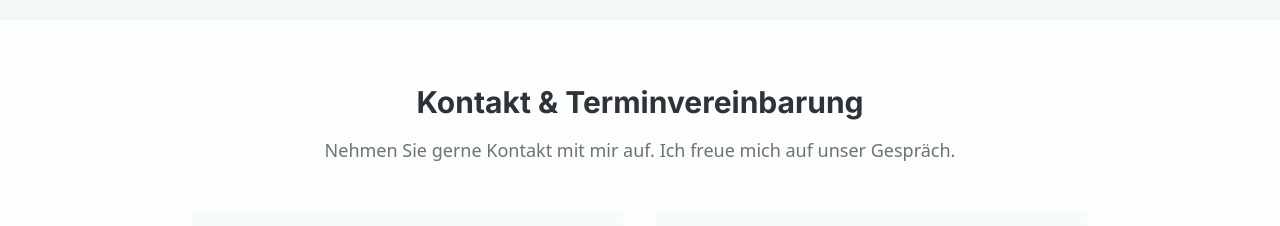
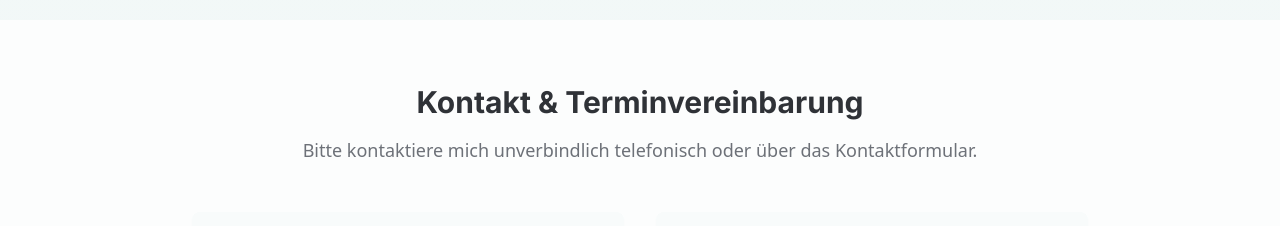
Before and after one commit to design-capturemedia/plauder-kiste, a React (Vite) app: page / in a window 1280 px wide. Shown: the part 2318-2544 px from the top of the page. Built offline with nearby package versions, Linux system fonts and the light colour scheme; the HTML template or start-up script is replaced by a standard one.

Commit message:
Update Kontakt section

```diff
--- a/src/pages/Index.tsx
+++ b/src/pages/Index.tsx
@@ -200,7 +200,7 @@ const Index = () => {
                 Kontakt & Terminvereinbarung
               </h2>
               <p className="text-base sm:text-lg text-muted-foreground">
-                Nehmen Sie gerne Kontakt mit mir auf. Ich freue mich auf unser Gespräch.
+                Bitte kontaktiere mich unverbindlich telefonisch oder über das Kontaktformular.
               </p>
             </div>
 
```
